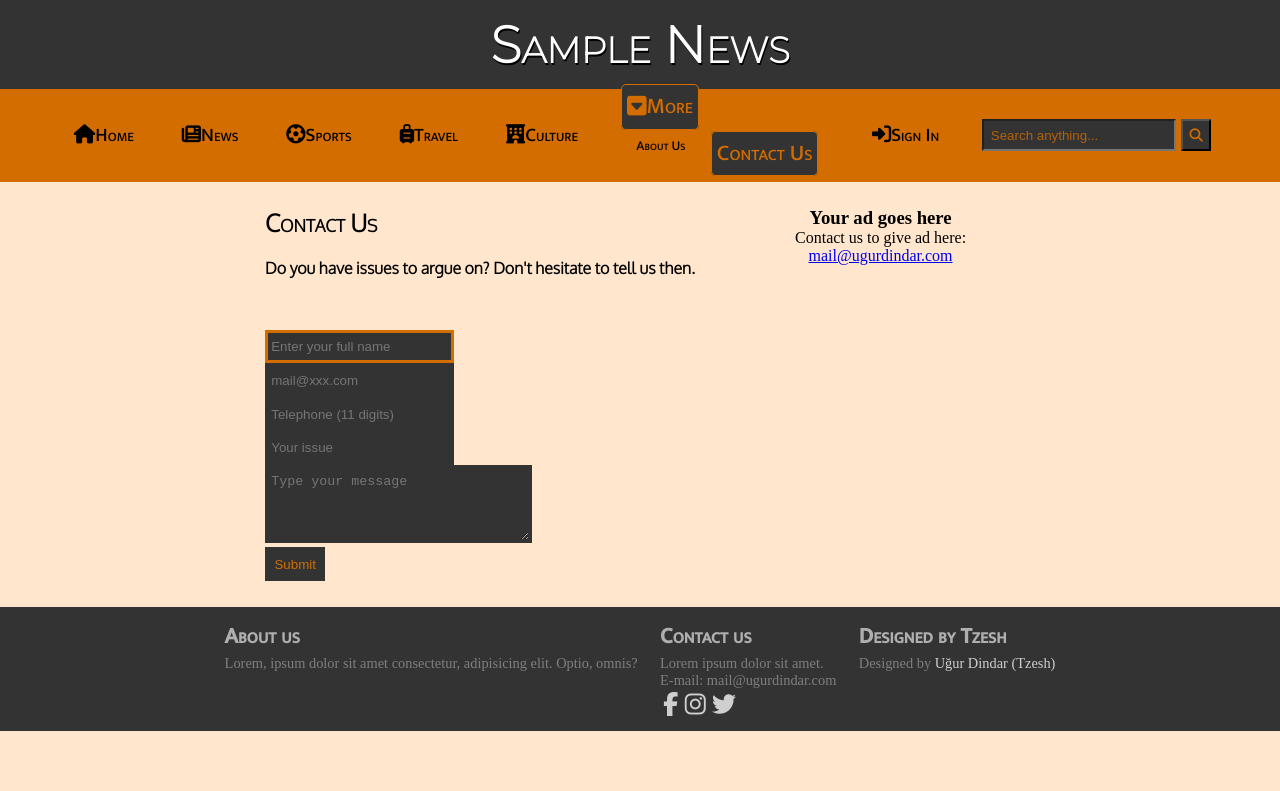
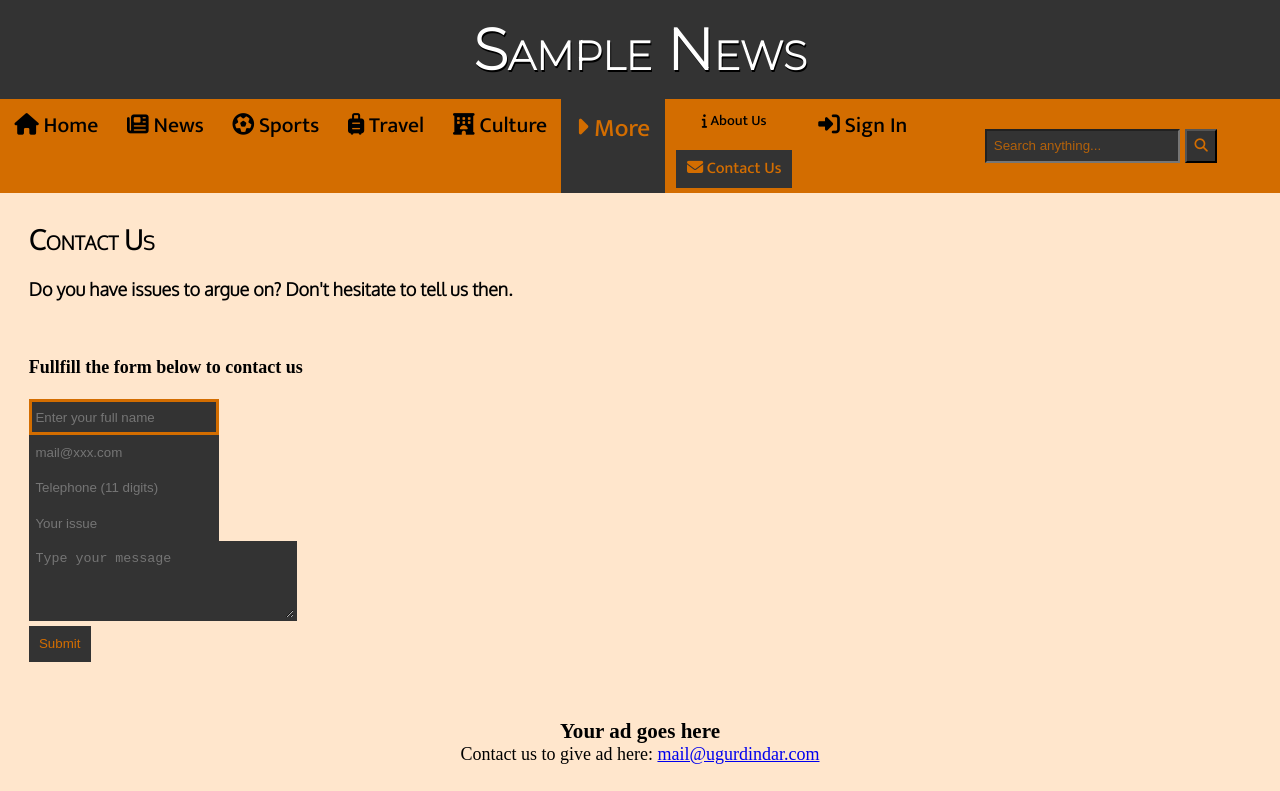
Before and after one commit to Tzesh/SampleNews, a plain HTML site: page contact-us.html in a window 1280 px wide. Shown: the top 791 px of the page. Drawn offline with Linux system fonts and the light colour scheme; a web font is replaced by a local one.

Commit message:
improved responsive design

```diff
--- a/contact-us.html
+++ b/contact-us.html
@@ -10,7 +10,7 @@
 	<meta name="viewport" content="width=device-width, initial-scale=1.0">
 	<meta name="robots" content="noindex" />
 	<link rel="stylesheet" href="css/style.css">
-	<title>Sample News</title>
+	<title>Sample News | Contact Us</title>
 	<link href="https://fonts.googleapis.com/css2?family=Montserrat:wght@200&display=swap" rel="stylesheet">
 	<link href="https://fonts.googleapis.com/css2?family=Montserrat:wght@200&family=Mukta:wght@500&display=swap" rel="stylesheet">
 	<link href="https://fonts.googleapis.com/css2?family=New+Tegomin&display=swap" rel="stylesheet">
@@ -24,23 +24,21 @@
 	</header>
 
 	<nav>
-		<ul>
-			<li><a href="home.html"><i class="fas fa-home"></i>Home</a></li>
-			<li><a href="news.html"><i class="fas fa-newspaper"></i>News</a></li>
-			<li><a href="sports.html"><i class="fas fa-futbol"></i>Sports</a></li>
-			<li><a href="travel.html"><i class="fas fa-suitcase-rolling"></i>Travel</a></li>
-			<li><a href="culture.html"><i class="fas fa-hotel"></i>Culture</a></li>
-			<li><a href="more.html" class="active"><i class="fas fa-caret-square-down"></i>More</a>
+		<a href="home.html"><i class="fas fa-home"></i> Home</a>
+		<a href="news.html"><i class="fas fa-newspaper"></i> News</a>
+		<a href="sports.html"><i class="fas fa-futbol"></i> Sports</a>
+		<a href="travel.html"><i class="fas fa-suitcase-rolling"></i> Travel</a>
+		<a href="culture.html"><i class="fas fa-hotel"></i> Culture</a>
+		<a href="more.html" class="active"><i class="fa fa-caret-right"></i> More</a>
 		<ol>
-					<li><a href="about-us.html" class="secondarytitle">About Us</a></li>
-					<li><a href="contact-us.html" class="secondarytitle active">Contact Us</a></li>
-				</ol></li>
-				<li><a href="sign-in.html"><i class="fas fa-sign-in-alt"></i>Sign In</a></li>
-				<li><form action="https://www.google.com/search" class="q" method="get" name="searchform" target="_blank">
-					<input type="text" name="search" class="placeholder" placeholder="Search anything...">
+			<li><a href="about-us.html"><i class="fa fa-info"></i> About Us</a></li>
+			<li><a href="#" class="sub-active"><i class="fa fa-envelope"></i> Contact Us</a></li>
+		</ol>
+		<a href="sign-in.html"><i class="fas fa-sign-in-alt"></i> Sign In</a>
+		<form action="https://www.google.com/search" class="searchform" method="get" name="searchform" target="_blank">
+			<input type="text" name="q" class="placeholder" placeholder="Search anything...">
 			<button type="submit"><i class="fas fa-search"></i></button>
-				</form></li>
-			</ul>
+		</form>
 	</nav>
 
 	<div class="main">
@@ -51,12 +49,14 @@
 				<h3>Do you have issues to argue on? Don't hesitate to tell us then.</h3>
 			</section>
 			<article>
+				<h4>Fullfill the form below to contact us</h4>
+				<br>
 				<form action="response.html" method="post" id="form">
-						<input type="text" id="name" name="fname" placeholder="Enter your full name" required="true" autofocus="true"><br>
-						<input type="E-mail" id="email" name="email" placeholder="mail@xxx.com" required="true"><br>
-						<input type="tel" id="telephone" name="telephone" placeholder="Telephone (11 digits)" pattern="[0-9]{11}" required="true"><br>
-						<input type="text" id="issue" name="issue" placeholder="Your issue"><br>
-						<textarea rows="4" cols="30" name="message" id="message" form="form" placeholder="Type your message"></textarea><br>
+					<input type="text" id="name" name="fname" placeholder="Enter your full name" required autofocus><br>
+					<input type="email" id="email" name="email" placeholder="mail@xxx.com" required><br>
+					<input type="tel" id="telephone" name="telephone" placeholder="Telephone (11 digits)" pattern="[0-9]{11}" required><br>
+					<input type="text" id="issue" name="issue" placeholder="Your issue" required><br>
+					<textarea rows="4" cols="30" name="message" id="message" form="form" placeholder="Type your message" required></textarea><br>
 					<input type="submit" id="button">
 				</form>
 			</article>
--- a/css/style.css
+++ b/css/style.css
@@ -31,65 +31,55 @@ header h1:hover {
 }
 
 nav {
+	display: flex;
 	justify-content: center;
 	background-color: #d36d00;
 }
 
-nav ul {
-	display: flex;
-	justify-content: center;
-}
-
-nav ul li {
-	font-variant: small-caps;
-	list-style-type: none;
-	margin: 0 0.6rem;
-	padding: 0 0.6rem;
-}
-
-nav a {
+nav > a {
 	color: #000000;
 	font-family: 'Mukta', sans-serif;
 	font-size: 1.2rem;
 	text-align: center;
 	text-decoration: none;
-	padding: 0.2rem 0.3rem;
+	padding: 0.5rem 0.8rem;
 }
 
-nav a:hover, nav a.active {
+nav > a:hover, nav > a.active {
 	font-size: 1.4rem;
 	transition: all 0.5s;
 	color: #d36d00;
-	border: 1px #d36d00 solid;
-	border-radius: 5px;
 	background-color: #333333;
 }
 
-nav ul li ol {
+nav ol {
 	display: flex;
+	flex-direction: column;
 	list-style-type: none;
 }
 
-nav ul li ol li {
+nav ol li {
 	margin: 0.5rem;
 	padding: 0.1rem 0.15rem;
 }
 
-.secondarytitle {
+nav ol li a {
 	color: #000000;
 	font-family: 'Mukta', sans-serif;
-	font-size: 0.85rem;
+	font-size: 0.8rem;
 	text-align: center;
 	text-decoration: none;
+	padding: 0.3rem 0.6rem;
 }
 
-.secondarytitle:hover, .secondarytitle.active {
+nav ol li a:hover, nav ol li a.sub-active {
+	font-size: 0.9rem;
+	transition: all 0.5s;
+	background-color: #333333;
 	color: #d36d00;
 }
 
 nav form {
-	display: inline-block;
-	margin: auto;
 	font-size: 1.2rem;
 }
 
@@ -324,6 +314,7 @@ article i:hover {
 }
 
 .register-section {
+	text-align: center;
 	background-color: #ffffff;
 }
 
@@ -395,15 +386,42 @@ footer a:hover {
 
 @media screen and (max-width:1280px) {
 
-	nav ul {
+	html {
+		font-size: 18px;
+	}
+
+	nav {
 		flex-direction: column;
+	}
+
+	nav form {
+		margin: auto;
+	}
+
+	nav ol {
 		align-items: center;
+	}
+
+	.main {
+		flex-direction: column;
+	}
+
+	.left-hand-side {
+		max-width: 100%;
+	}
+
+	.right-hand-side {
+		max-width: 100%;
+	}
+
+	footer ul {
+		flex-direction: column;
 	}
 }
 
 @media screen and (min-width:1280px) {
 
-	nav ul {
+	nav {
 		flex-direction: row;
 	}
 }
```
Also changed, not shown: about-us.html (+15 -16 lines), culture.html (+12 -14 lines), home.html (+12 -14 lines), more.html (+21 -16 lines), news.html (+12 -14 lines), register.html (+18 -22 lines), response.html (+20 -24 lines), sign-in.html (+13 -17 lines), sports.html (+13 -15 lines), thanks.html (+12 -16 lines), travel.html (+12 -14 lines). Lines whose indentation alone changed are shown as unchanged.
